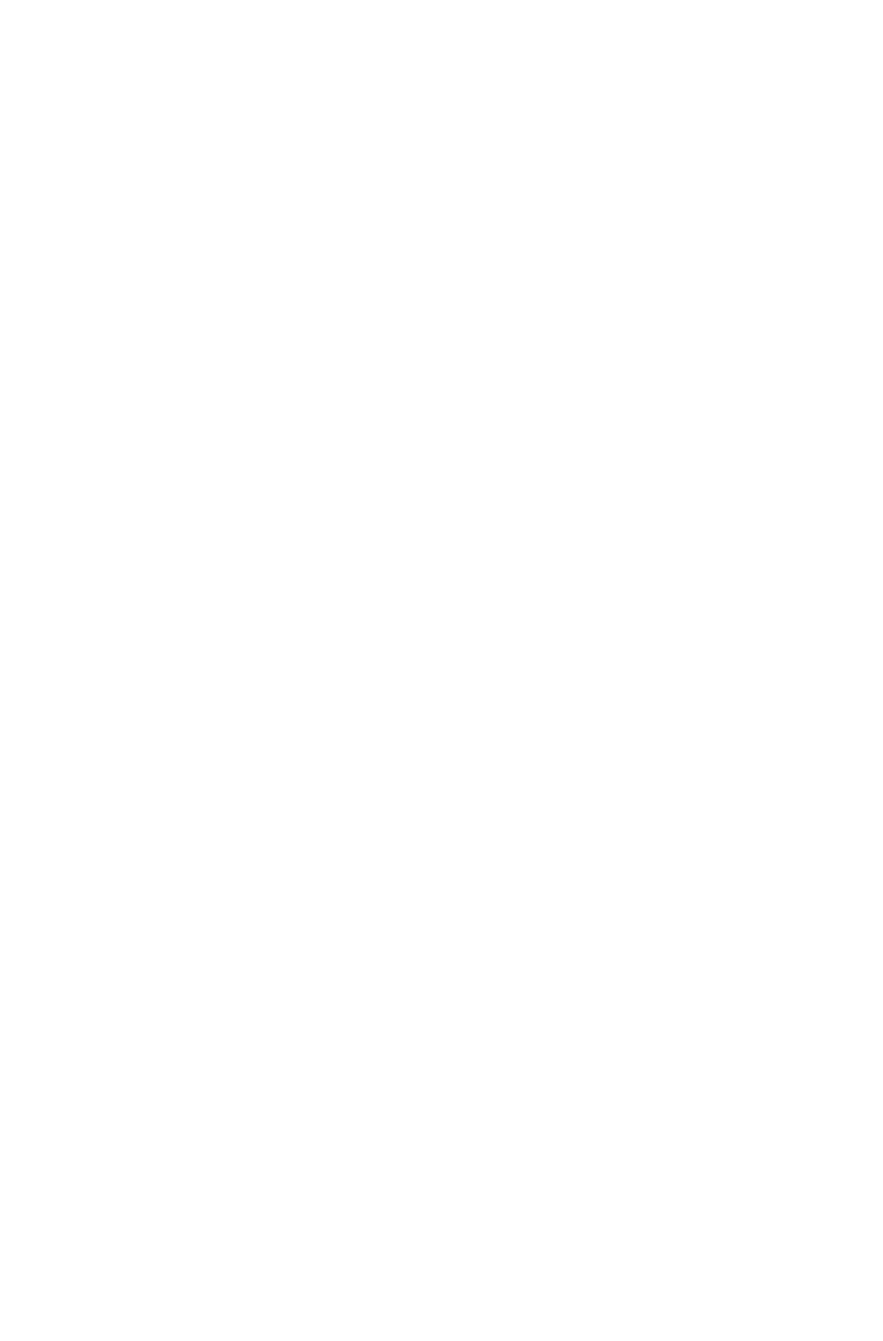
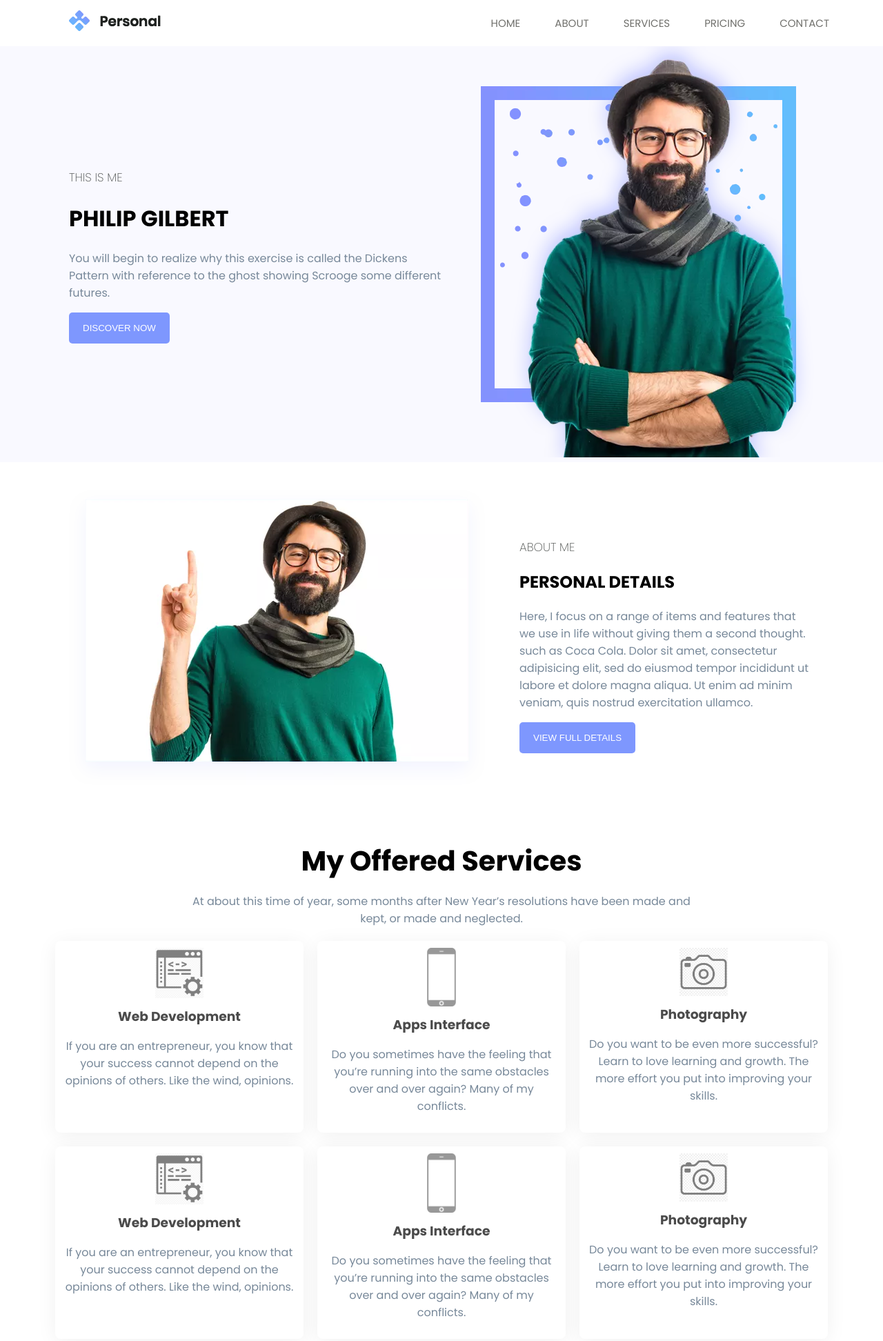
Before and after one commit to asif883/Portfolio-2, a plain HTML site: page index.html in a window 1280 px wide. Shown: the whole page at 69% size. Before the commit the page ends 800 px from the top, so only its background shows below. Drawn offline with Linux system fonts and the light colour scheme.

Commit message:
banner & services

```diff
--- a/index.html
+++ b/index.html
@@ -4,12 +4,99 @@
     <meta charset="UTF-8">
     <meta name="viewport" content="width=device-width, initial-scale=1.0">
     <title>Personal</title>
+    <link rel="stylesheet" href="styles/style.css">
+    <link rel="stylesheet" href="styles/responsive.css">
+    <link rel="preconnect" href="https://fonts.googleapis.com">
+    <link rel="preconnect" href="https://fonts.gstatic.com" crossorigin>
+    <link href="https://fonts.googleapis.com/css2?family=Poppins:ital,wght@0,100;0,200;0,300;0,400;0,500;0,600;0,700;0,800;0,900;1,100;1,200;1,300;1,400;1,500;1,600;1,700;1,800;1,900&display=swap" rel="stylesheet">
 </head>
 <body>
+    <!-- header start -->
     <header>
+        <nav>
+            <div class="logo">
+               <a href=""><img src="Images/logo.png.webp" alt=""></a>
+            </div>
+            <div class="list">
+                <ul>
+                    <li><a href="">Home</a></li>
+                    <li><a href="">About</a></li>
+                    <li><a href="">Services</a></li>
+                    <li><a href="">Pricing</a></li>
+                    <li><a href="">Contact</a></li>
+                </ul>
+            </div>
+        </nav>
+       <div class="banner">
+        <div class="banner-text">
+            <h4 class="intro">THIS IS ME</h4>
+            <h1 class="banner-name">PHILIP GILBERT</h1>
+            <p class="description">You will begin to realize why this exercise is called the Dickens Pattern with reference to the ghost showing Scrooge some different futures.</p>
+            <button class="btn">Discover Now</button>
+
+        </div>
+        <div class="banner-img">
+            <img src="Images/hero-img.png.webp" alt="">
+
+        </div>
+       </div>
 
     </header>
+    <!-- header end -->
+
+    <!-- main section start -->
     <main>
+        <!-- about section -->
+        <section class="about">
+            <div class="about-img">
+                <img src="Images/about-img.png.webp" alt="">
+            </div>
+            <div class="about-text">
+                <h3 class="intro">ABOUT ME</h3>
+                <h1>PERSONAL DETAILS</h1>
+                <p class="description">Here, I focus on a range of items and features that we use in life without giving them a second thought. such as Coca Cola. Dolor sit amet, consectetur adipisicing elit, sed do eiusmod tempor incididunt ut labore et dolore magna aliqua. Ut enim ad minim veniam, quis nostrud exercitation ullamco.</p>
+                <button class="btn">view full details</button>
+            </div>
+        </section>
+     <!-- service section -->
+     <section class="service">
+        <div class="heading">
+            <h2>My Offered Services</h2>
+            <p class="description">At about this time of year, some months after New Year’s resolutions have been made and <br> kept, or made and neglected.</p>
+        </div>
+        <div class="services">
+            <div class="box">
+                <img src="Images/web-development..png" alt="">
+                <h3 class="service-name">Web Development</h3>
+                <p class="description">If you are an entrepreneur, you know that your success cannot depend on the opinions of others. Like the wind, opinions.</p>
+            </div>
+            <div class="box">
+                <img src="Images/Phone.parspng.com-10.webp" alt="">
+                <h3 class="service-name">Apps Interface</h3>
+                <p class="description">Do you sometimes have the feeling that you’re running into the same obstacles over and over again? Many of my conflicts.</p>
+            </div>
+            <div class="box">
+                <img src="Images/camera-logo-photography-clip-art-camera.jpg" alt="">
+                <h3 class="service-name">Photography</h3>
+                <p class="description">Do you want to be even more successful? Learn to love learning and growth. The more effort you put into improving your skills.</p>
+            </div>
+            <div class="box">
+                <img src="Images/web-development..png" alt="">
+                <h3 class="service-name">Web Development</h3>
+                <p class="description">If you are an entrepreneur, you know that your success cannot depend on the opinions of others. Like the wind, opinions.</p>
+            </div>
+            <div class="box">
+                <img src="Images/Phone.parspng.com-10.webp" alt="">
+                <h3 class="service-name">Apps Interface</h3>
+                <p class="description">Do you sometimes have the feeling that you’re running into the same obstacles over and over again? Many of my conflicts.</p>
+            </div>
+            <div class="box">
+                <img src="Images/camera-logo-photography-clip-art-camera.jpg" alt="">
+                <h3 class="service-name">Photography</h3>
+                <p class="description">Do you want to be even more successful? Learn to love learning and growth. The more effort you put into improving your skills.</p>
+            </div>
+        </div>
+     </section>
 
     </main>
     <footer>
--- a/styles/responsive.css
+++ b/styles/responsive.css
@@ -0,0 +1,27 @@
+@media screen and (max-width:576px) {
+    nav{
+        flex-direction: column;
+        align-items: flex-start;
+        padding: 5px 60px;
+        position: relative;
+    }
+    .list ul{
+        flex-direction: column;
+
+    }
+    .banner{
+        flex-direction: column;
+        padding: 60px 10px;
+    }
+    .banner-img img{
+        width: 100%;
+    }
+    .about{
+        flex-direction: column-reverse;
+        padding: 40px 10px;
+    }
+    .services{
+        grid-template-columns: repeat(2, 1fr);
+        margin: 20px 10px;
+    }
+}
--- a/styles/style.css
+++ b/styles/style.css
@@ -0,0 +1,110 @@
+
+body{
+    margin: 0;
+    padding: 0;
+    font-family: "Poppins", sans-serif;
+}
+/* nav start */
+nav{
+    background-color: #FFFFFF;
+    display: flex;
+    align-items: center;
+    padding: 5px 100px;
+    justify-content: space-between;
+    position: fixed;
+    width: 90%;
+
+
+
+}
+.list ul{
+    display: flex;
+
+}
+.list li{
+    list-style: none;
+    margin-right: 50px;
+}
+.list li a{
+    text-decoration: none;
+    color: rgb(112, 112, 108);
+    font-weight: 400;
+    font-size: 15px;
+    text-transform: uppercase;
+}
+.list li a:hover{
+    color: rgb(70, 70, 227);
+}
+/* nav end */
+
+/* banner */
+.banner{
+    display: flex;
+    gap: 50px;
+    justify-content: space-between;
+    align-items: center;
+    padding: 50px 100px 0 100px ;
+    background-color: #F9F9FF;
+}
+.description{
+    color: lightslategrey;
+}
+.btn{
+   color: #FFF;
+   text-transform: uppercase;
+   background-color: #7E97FE;
+   border-radius: 5px;
+   border: 0;
+   padding: 15px 20px;
+}
+.intro{
+    color:#4B4E4C;
+    font-weight: 200;
+    font-size: 17px;
+}
+/* header end */
+
+/* main section */
+
+/* about section */
+.about{
+    display: flex;
+    justify-content: space-between;
+    align-items: center;
+    gap: 50px;
+    padding: 40px 100px;
+}
+
+/* service section */
+.heading{
+    text-align: center;
+}
+.heading h2{
+    font-size: 40px;
+    margin-bottom: 5px;
+}
+.services{
+    display: grid;
+    grid-template-columns: repeat(3,1fr);
+    gap: 20px;
+    margin: 20px 80px;
+}
+.box{
+    text-align: center;
+    border-radius: 8px;
+    background: #FFF;
+    box-shadow: 0px 4px 30px 0px rgba(0, 0, 0, 0.06);
+    padding: 10px;
+}
+.box img{
+    width: 70px;
+    opacity: 0.5;
+}
+.service-name{
+    margin: 5px 0;
+    opacity: 0.7;
+}
+.service-name:hover{
+    color: #7E97FE;
+
+}
```
